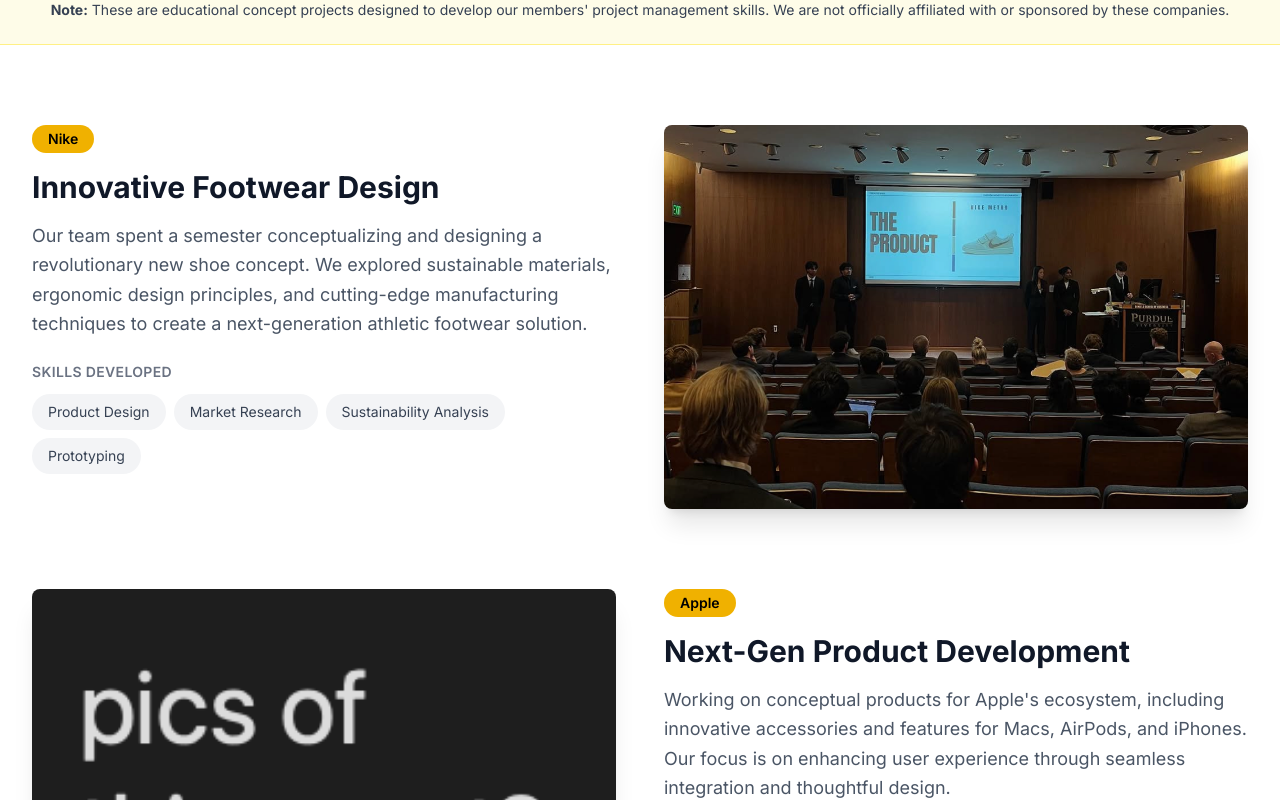
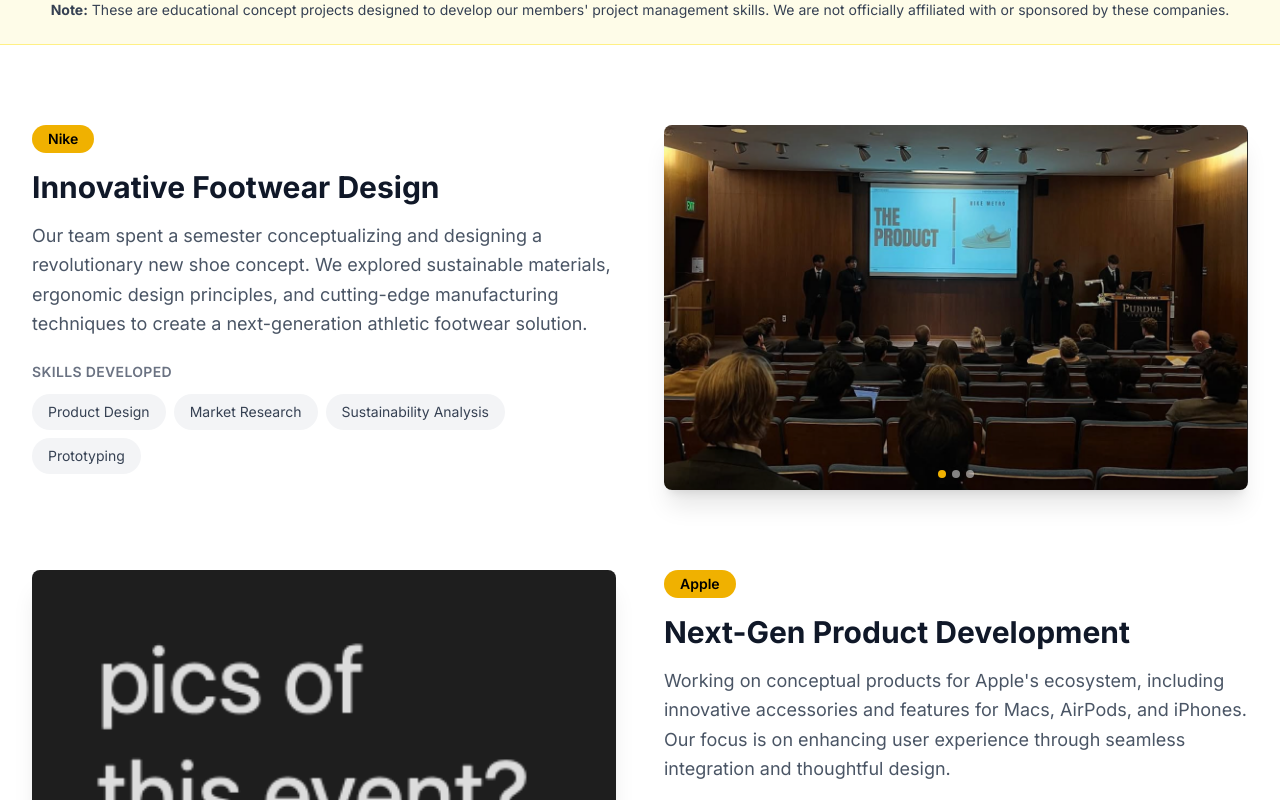
Before and after one commit to ayushkogta/pmp-website, a React (Vite) app: page /projects in a window 1280 px wide. Shown: the part 520-1320 px from the top of the page. Built offline with nearby package versions, Linux system fonts and the light colour scheme.

Commit message:
added an image carousel feature

```diff
--- a/src/app/components/Projects.tsx
+++ b/src/app/components/Projects.tsx
@@ -1,27 +1,177 @@
+import { useState, useCallback, useEffect } from 'react';
 import { ImageWithFallback } from './figma/ImageWithFallback';
+import { ChevronLeft, ChevronRight, X } from 'lucide-react';
+
+interface ImageCarouselProps {
+  images: { src: string; alt: string }[];
+  onImageClick: (index: number) => void;
+}
+
+function ImageCarousel({ images, onImageClick }: ImageCarouselProps) {
+  const [current, setCurrent] = useState(0);
+
+  const prev = () => setCurrent((c) => (c === 0 ? images.length - 1 : c - 1));
+  const next = () => setCurrent((c) => (c === images.length - 1 ? 0 : c + 1));
+
+  return (
+    <div className="relative group">
+      <div
+        className="rounded-lg overflow-hidden shadow-xl cursor-pointer"
+        onClick={() => onImageClick(current)}
+      >
+        <ImageWithFallback
+          src={images[current].src}
+          alt={images[current].alt}
+          className="w-full h-auto object-contain"
+        />
+      </div>
+
+      {images.length > 1 && (
+        <>
+          <button
+            onClick={(e) => { e.stopPropagation(); prev(); }}
+            className="absolute left-2 top-1/2 -translate-y-1/2 bg-black/60 hover:bg-black/80 text-white rounded-full p-2 opacity-0 group-hover:opacity-100 transition-opacity"
+            aria-label="Previous image"
+          >
+            <ChevronLeft className="w-5 h-5" />
+          </button>
+          <button
+            onClick={(e) => { e.stopPropagation(); next(); }}
+            className="absolute right-2 top-1/2 -translate-y-1/2 bg-black/60 hover:bg-black/80 text-white rounded-full p-2 opacity-0 group-hover:opacity-100 transition-opacity"
+            aria-label="Next image"
+          >
+            <ChevronRight className="w-5 h-5" />
+          </button>
+
+          {/* Dots */}
+          <div className="absolute bottom-3 left-1/2 -translate-x-1/2 flex gap-1.5">
+            {images.map((_, i) => (
+              <button
+                key={i}
+                onClick={(e) => { e.stopPropagation(); setCurrent(i); }}
+                className={`w-2 h-2 rounded-full transition-colors ${
+                  i === current ? 'bg-yellow-500' : 'bg-white/50'
+                }`}
+                aria-label={`Go to image ${i + 1}`}
+              />
+            ))}
+          </div>
+        </>
+      )}
+    </div>
+  );
+}
+
+interface LightboxProps {
+  images: { src: string; alt: string }[];
+  startIndex: number;
+  onClose: () => void;
+}
+
+function Lightbox({ images, startIndex, onClose }: LightboxProps) {
+  const [current, setCurrent] = useState(startIndex);
+
+  const prev = useCallback(() => setCurrent((c) => (c === 0 ? images.length - 1 : c - 1)), [images.length]);
+  const next = useCallback(() => setCurrent((c) => (c === images.length - 1 ? 0 : c + 1)), [images.length]);
+
+  useEffect(() => {
+    const handleKey = (e: KeyboardEvent) => {
+      if (e.key === 'Escape') onClose();
+      if (e.key === 'ArrowLeft') prev();
+      if (e.key === 'ArrowRight') next();
+    };
+    window.addEventListener('keydown', handleKey);
+    document.body.style.overflow = 'hidden';
+    return () => {
+      window.removeEventListener('keydown', handleKey);
+      document.body.style.overflow = '';
+    };
+  }, [onClose, prev, next]);
+
+  return (
+    <div
+      className="fixed inset-0 z-[100] bg-black/90 flex items-center justify-center"
+      onClick={onClose}
+    >
+      <button
+        onClick={onClose}
+        className="absolute top-4 right-4 text-white/70 hover:text-white z-10"
+        aria-label="Close"
+      >
+        <X className="w-8 h-8" />
+      </button>
+
+      {images.length > 1 && (
+        <>
+          <button
+            onClick={(e) => { e.stopPropagation(); prev(); }}
+            className="absolute left-4 top-1/2 -translate-y-1/2 bg-white/10 hover:bg-white/20 text-white rounded-full p-3 z-10"
+            aria-label="Previous image"
+          >
+            <ChevronLeft className="w-6 h-6" />
+          </button>
+          <button
+            onClick={(e) => { e.stopPropagation(); next(); }}
+            className="absolute right-4 top-1/2 -translate-y-1/2 bg-white/10 hover:bg-white/20 text-white rounded-full p-3 z-10"
+            aria-label="Next image"
+          >
+            <ChevronRight className="w-6 h-6" />
+          </button>
+        </>
+      )}
+
+      <div className="max-w-5xl max-h-[90vh] px-4" onClick={(e) => e.stopPropagation()}>
+        <img
+          src={images[current].src}
+          alt={images[current].alt}
+          className="max-w-full max-h-[85vh] object-contain mx-auto rounded-lg"
+        />
+        {images.length > 1 && (
+          <p className="text-center text-white/60 text-sm mt-3">
+            {current + 1} / {images.length}
+          </p>
+        )}
+      </div>
+    </div>
+  );
+}
 
 export function Projects() {
+  const [lightbox, setLightbox] = useState<{ images: { src: string; alt: string }[]; index: number } | null>(null);
+
   const projects = [
     {
       company: 'Nike',
       title: 'Innovative Footwear Design',
       description: 'Our team spent a semester conceptualizing and designing a revolutionary new shoe concept. We explored sustainable materials, ergonomic design principles, and cutting-edge manufacturing techniques to create a next-generation athletic footwear solution.',
       skills: ['Product Design', 'Market Research', 'Sustainability Analysis', 'Prototyping'],
-      imageUrl: 'assets/nike-showcase.png',
+      images: [
+        { src: 'assets/nike-showcase.png', alt: 'Nike project showcase' },
+        { src: 'assets/placeholder.png', alt: 'Nike project image 2' },
+        { src: 'assets/placeholder.png', alt: 'Nike project image 3' },
+      ],
     },
     {
       company: 'Apple',
       title: 'Next-Gen Product Development',
       description: 'Working on conceptual products for Apple\'s ecosystem, including innovative accessories and features for Macs, AirPods, and iPhones. Our focus is on enhancing user experience through seamless integration and thoughtful design.',
       skills: ['UX Design', 'Product Strategy', 'Innovation Management', 'User Research'],
-      imageUrl: 'assets/placeholder.png',
+      images: [
+        { src: 'assets/placeholder.png', alt: 'Apple project image 1' },
+        { src: 'assets/placeholder.png', alt: 'Apple project image 2' },
+        { src: 'assets/placeholder.png', alt: 'Apple project image 3' },
+      ],
     },
     {
       company: 'Rolls-Royce',
       title: 'Engineering Excellence Initiative',
       description: 'Collaborating on a project focused on precision engineering and luxury innovation. Our team applies project management methodologies to conceptualize improvements in manufacturing processes and product excellence.',
       skills: ['Process Optimization', 'Quality Management', 'Technical Documentation', 'Stakeholder Management'],
-      imageUrl: 'assets/placeholder.png',
+      images: [
+        { src: 'assets/placeholder.png', alt: 'Rolls-Royce project image 1' },
+        { src: 'assets/placeholder.png', alt: 'Rolls-Royce project image 2' },
+        { src: 'assets/placeholder.png', alt: 'Rolls-Royce project image 3' },
+      ],
     },
   ];
 
@@ -30,7 +180,7 @@
       {/* Hero Section */}
       <section className="bg-black text-white py-32">
         <div className="max-w-7xl mx-auto px-4 sm:px-6 lg:px-8">
-          <h1 className="text-6xl md:text-7xl font-bold mb-6 tracking-tight">
+          <h1 className="text-4xl sm:text-6xl md:text-7xl font-bold mb-6 tracking-tight">
             Our Projects
           </h1>
           <p className="text-xl md:text-2xl text-gray-300 font-light max-w-3xl">
@@ -86,15 +236,12 @@
                   </div>
                 </div>
 
-                {/* Image */}
+                {/* Image Carousel */}
                 <div className={index % 2 === 1 ? 'md:order-1' : ''}>
-                  <div className="rounded-lg overflow-hidden shadow-xl">
-                    <ImageWithFallback
-                      src={project.imageUrl}
-                      alt={`${project.company} project`}
-                      className="w-full h-96 object-cover"
-                    />
-                  </div>
+                  <ImageCarousel
+                    images={project.images}
+                    onImageClick={(imgIndex) => setLightbox({ images: project.images, index: imgIndex })}
+                  />
                 </div>
               </div>
             ))}
@@ -118,6 +265,15 @@
           </a>
         </div>
       </section>
+
+      {/* Lightbox */}
+      {lightbox && (
+        <Lightbox
+          images={lightbox.images}
+          startIndex={lightbox.index}
+          onClose={() => setLightbox(null)}
+        />
+      )}
     </div>
   );
 }
```
